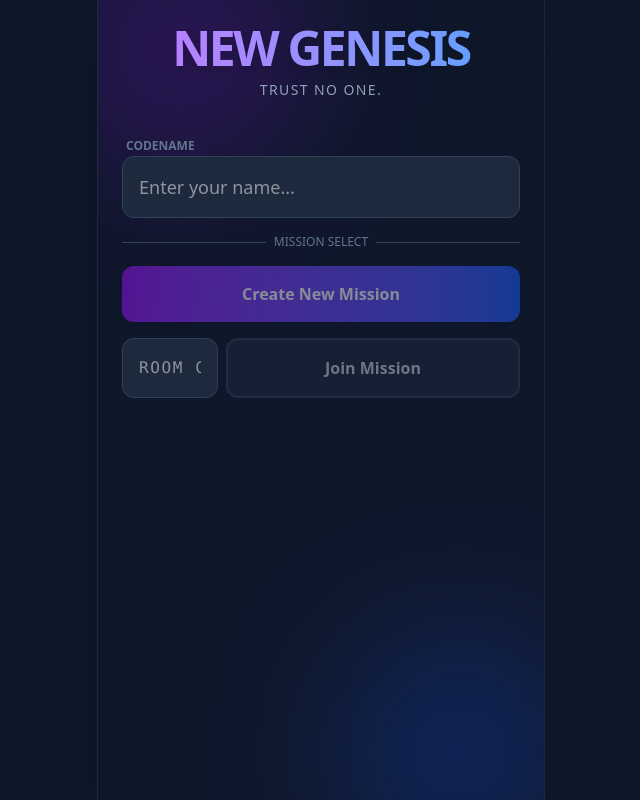
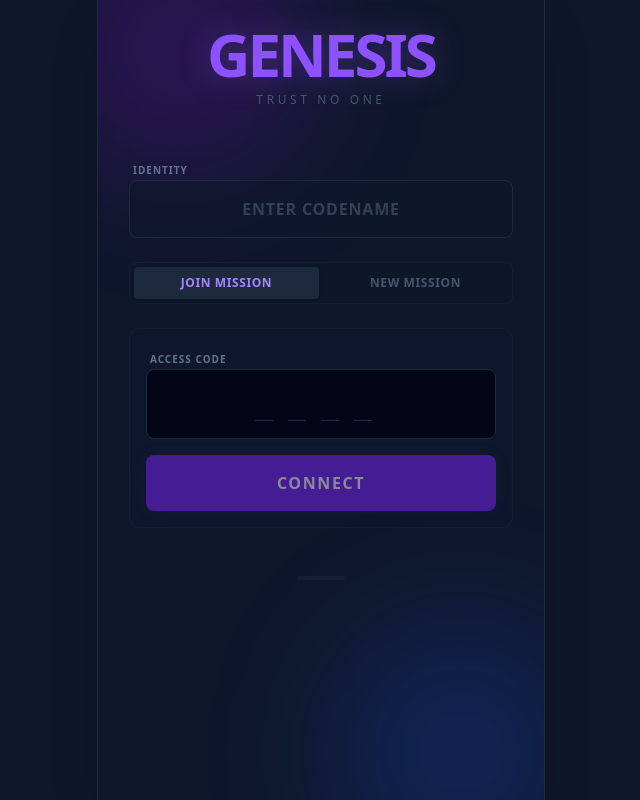
Before and after one commit to 2xe2ipii/new-genesis, a React (Vite) app: page / in a window 1280 px wide. Shown: the whole page, without its empty margins (319-959 px from the left). Built offline with nearby package versions, Linux system fonts and the light colour scheme; no server answers.

Commit message:
fix(ui): rebrand welcome screen with strict purple hierarchy and prioritize join flow

```diff
--- a/src/components/WelcomeScreen.tsx
+++ b/src/components/WelcomeScreen.tsx
@@ -1,4 +1,3 @@
-// src/components/WelcomeScreen.tsx
 import React, { useState } from 'react';
 
 interface WelcomeScreenProps {
@@ -10,63 +9,117 @@ interface WelcomeScreenProps {
 export const WelcomeScreen: React.FC<WelcomeScreenProps> = ({ onCreate, onJoin, loading }) => {
   const [name, setName] = useState('');
   const [code, setCode] = useState('');
+  const [mode, setMode] = useState<'JOIN' | 'CREATE'>('JOIN'); // simple local toggle to clean up UI
 
   return (
-    <div className="flex flex-col justify-center h-full space-y-8 animate-in fade-in zoom-in duration-500">
+    <div className="flex flex-col justify-center h-full max-w-sm mx-auto w-full animate-in fade-in duration-700">
 
-      <div className="text-center space-y-2">
-        <h1 className="text-5xl font-black tracking-tighter bg-gradient-to-r from-purple-400 to-blue-400 bg-clip-text text-transparent drop-shadow-lg">
-          NEW GENESIS
+      {/* 1. BRAND HEADER */}
+      <div className="text-center mb-12 space-y-2">
+        <h1 className="text-6xl font-black tracking-tighter text-violet-500 drop-shadow-[0_0_15px_rgba(139,92,246,0.3)]">
+          GENESIS
         </h1>
-        <p className="text-slate-400 text-sm tracking-widest uppercase">Trust No One.</p>
+        <p className="text-slate-600 text-xs tracking-[0.3em] uppercase font-medium">
+          Trust No One
+        </p>
       </div>
 
-      <div className="space-y-4">
-        <div>
-          <label className="text-xs font-bold text-slate-500 uppercase ml-1">Codename</label>
+      {/* 2. MAIN FORM CARD */}
+      <div className="space-y-6">
+
+        {/* IDENTITY INPUT */}
+        <div className="space-y-2">
+          <label className="text-[10px] font-bold text-slate-500 uppercase tracking-widest ml-1">
+            Identity
+          </label>
           <input
             type="text"
-            placeholder="Enter your name..."
-            className="w-full bg-slate-800 border border-slate-700 text-white p-4 rounded-xl focus:outline-none focus:ring-2 focus:ring-purple-500 transition-all text-lg font-bold placeholder:font-normal"
+            placeholder="ENTER CODENAME"
+            className="w-full bg-slate-900/50 border border-slate-800 text-slate-200 p-4 rounded-lg focus:outline-none focus:border-violet-500 focus:bg-slate-900 transition-all text-center font-bold uppercase tracking-wider placeholder:text-slate-700"
             value={name}
             onChange={(e) => setName(e.target.value)}
           />
         </div>
 
-        <div className="relative">
-           <div className="absolute inset-0 flex items-center">
-            <div className="w-full border-t border-slate-700"></div>
-          </div>
-          <div className="relative flex justify-center text-xs uppercase">
-            <span className="bg-slate-900 px-2 text-slate-500">Mission Select</span>
-          </div>
-        </div>
-
-        <button
-          disabled={!name || loading}
-          onClick={() => onCreate(name)}
-          className="w-full bg-gradient-to-r from-purple-600 to-blue-600 p-4 rounded-xl font-bold text-white shadow-lg hover:shadow-purple-500/25 active:scale-95 transition-all disabled:opacity-50 disabled:cursor-not-allowed"
-        >
-          {loading ? 'Initializing...' : 'Create New Mission'}
-        </button>
-
-        <div className="flex gap-2">
-          <input
-            type="text"
-            placeholder="Room Code"
-            className="w-24 bg-slate-800 border border-slate-700 text-center text-white p-4 rounded-xl font-mono uppercase tracking-widest focus:outline-none focus:ring-2 focus:ring-blue-500"
-            maxLength={4}
-            value={code}
-            onChange={(e) => setCode(e.target.value.toUpperCase())}
-          />
+        {/* MODE SWITCHER (Subtle Tabs) */}
+        <div className="grid grid-cols-2 gap-1 p-1 bg-slate-900/50 rounded-lg border border-slate-800/50">
           <button
-            disabled={!name || code.length !== 4 || loading}
-            onClick={() => onJoin(code, name)}
-            className="flex-1 bg-slate-800 border-2 border-slate-700 p-4 rounded-xl font-bold text-slate-300 hover:border-slate-500 hover:text-white active:scale-95 transition-all disabled:opacity-50"
+            onClick={() => setMode('JOIN')}
+            className={`py-2 text-xs font-bold uppercase tracking-wider rounded transition-all ${
+              mode === 'JOIN'
+                ? 'bg-slate-800 text-violet-400 shadow-sm'
+                : 'text-slate-600 hover:text-slate-400'
+            }`}
           >
             Join Mission
           </button>
+          <button
+            onClick={() => setMode('CREATE')}
+            className={`py-2 text-xs font-bold uppercase tracking-wider rounded transition-all ${
+              mode === 'CREATE'
+                ? 'bg-slate-800 text-violet-400 shadow-sm'
+                : 'text-slate-600 hover:text-slate-400'
+            }`}
+          >
+            New Mission
+          </button>
         </div>
+
+        {/* ACTION AREA */}
+        <div className="bg-slate-900/30 border border-slate-800/50 rounded-xl p-4 space-y-4">
+
+          {mode === 'JOIN' ? (
+            /* JOIN FLOW */
+            <div className="space-y-4 animate-in slide-in-from-bottom-2 fade-in duration-300">
+              <div className="space-y-2">
+                 <label className="text-[10px] font-bold text-slate-500 uppercase tracking-widest ml-1">
+                   Access Code
+                 </label>
+                 <input
+                   type="text"
+                   placeholder="____"
+                   maxLength={4}
+                   className="w-full bg-slate-950 border border-slate-800 text-white text-3xl p-4 rounded-lg font-mono text-center tracking-[0.5em] focus:outline-none focus:border-violet-500 focus:ring-1 focus:ring-violet-500/20 transition-all uppercase placeholder:text-slate-800"
+                   value={code}
+                   onChange={(e) => setCode(e.target.value.toUpperCase())}
+                 />
+              </div>
+
+              <button
+                disabled={!name || code.length !== 4 || loading}
+                onClick={() => onJoin(code, name)}
+                className="w-full bg-violet-600 hover:bg-violet-500 text-white p-4 rounded-lg font-bold uppercase tracking-widest transition-all disabled:opacity-50 disabled:cursor-not-allowed shadow-[0_0_20px_rgba(124,58,237,0.1)] hover:shadow-[0_0_20px_rgba(124,58,237,0.3)] active:scale-[0.98]"
+              >
+                {loading ? 'Decrypting...' : 'Connect'}
+              </button>
+            </div>
+          ) : (
+            /* CREATE FLOW */
+            <div className="space-y-4 py-2 animate-in slide-in-from-bottom-2 fade-in duration-300">
+              <div className="p-4 border border-violet-900/30 bg-violet-900/10 rounded-lg">
+                <p className="text-violet-300 text-xs text-center leading-relaxed">
+                  You will be assigned as <strong className="text-white">Host</strong>.
+                  <br/>
+                  Share the access code with up to 8 other agents.
+                </p>
+              </div>
+
+              <button
+                disabled={!name || loading}
+                onClick={() => onCreate(name)}
+                className="w-full bg-slate-800 hover:bg-slate-700 border border-slate-700 hover:border-violet-500/50 text-violet-400 p-4 rounded-lg font-bold uppercase tracking-widest transition-all disabled:opacity-50 disabled:cursor-not-allowed active:scale-[0.98]"
+              >
+                {loading ? 'Initializing...' : 'Generate Protocol'}
+              </button>
+            </div>
+          )}
+        </div>
+
+      </div>
+
+      {/* FOOTER DECORATION */}
+      <div className="mt-12 flex justify-center opacity-20">
+         <div className="h-1 w-12 bg-slate-700 rounded-full" />
       </div>
     </div>
   );
```
